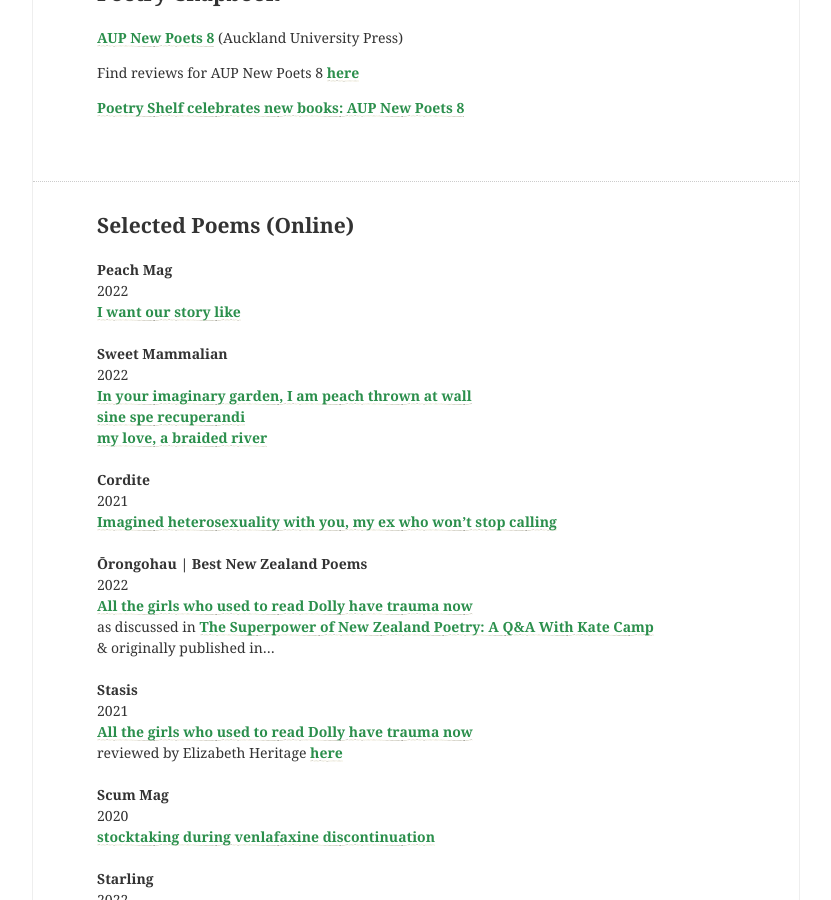
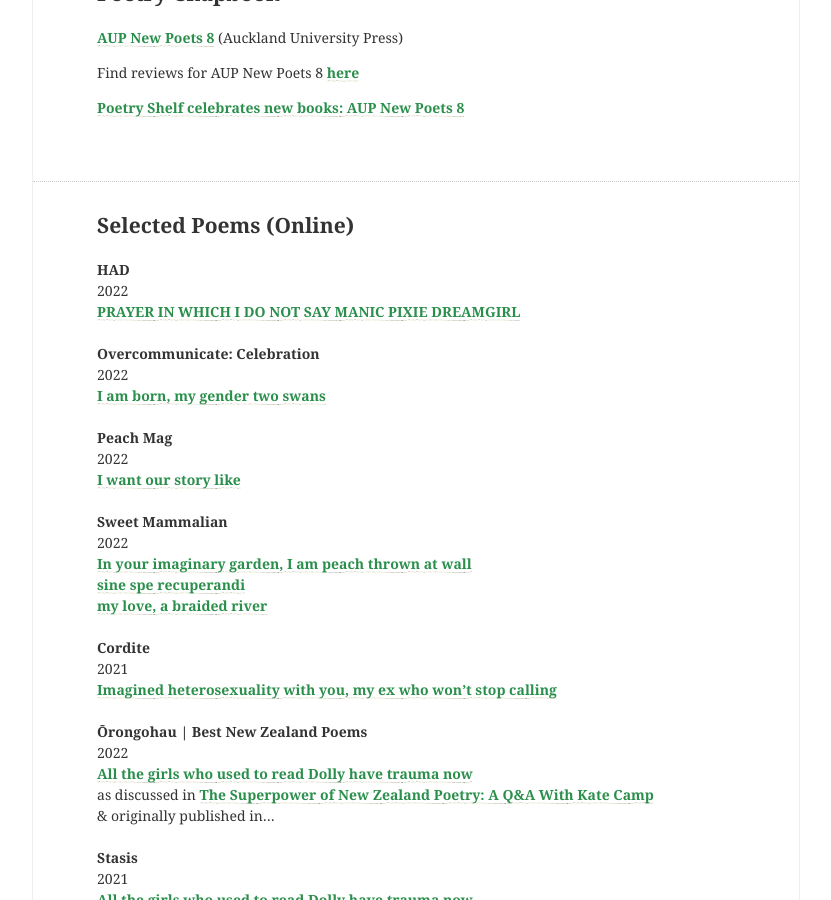
Before and after one commit to lilyholloway/lilyholloway.github.io, a Jekyll site: the page built from cv.md, in a window 1280 px wide and 900 px high, scrolled down 433 px. Shown: the whole window, without its empty margins (224-1055 px from the left). Built offline with Jekyll 4.4.1, drawn with Linux system fonts in a browser that asks for light colours; nearby versions of some CDN libraries.

Commit message:
Update cv.md

```diff
--- a/cv.md
+++ b/cv.md
@@ -14,6 +14,14 @@
 
 ---
 ## **Selected Poems** (Online)<br>
+**HAD**<br>
+ 2022<br>
+**<a href="https://www.havehashad.com/hadposts/prayer-in-which-i-do-not-say-manic-pixie-dream-girl">PRAYER IN WHICH I DO NOT SAY MANIC PIXIE DREAMGIRL</a>**<br>
+<br>
+**Overcommunicate: Celebration**<br>
+ 2022<br>
+**<a href="https://www.overcomcelebrate.com/transweek">I am born, my gender two swans</a>**<br>
+<br>
 **Peach Mag**<br>
 2022<br>
 **<a href="https://www.peachmgzn.com/lily-holloway">I want our story like</a>**<br>
```
